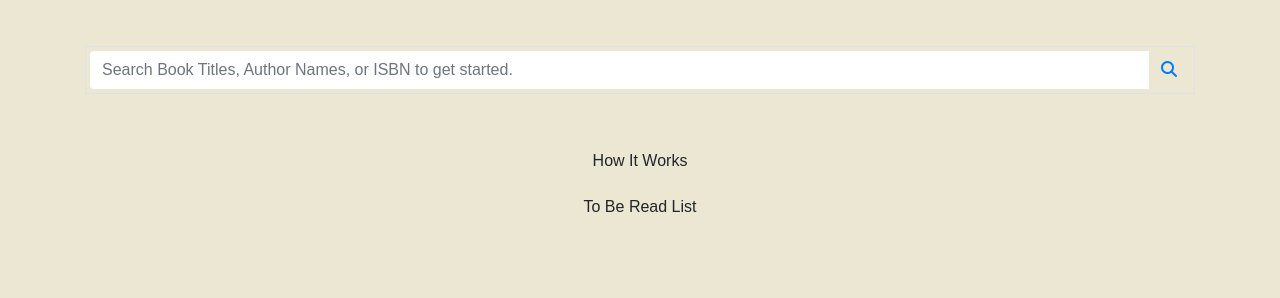
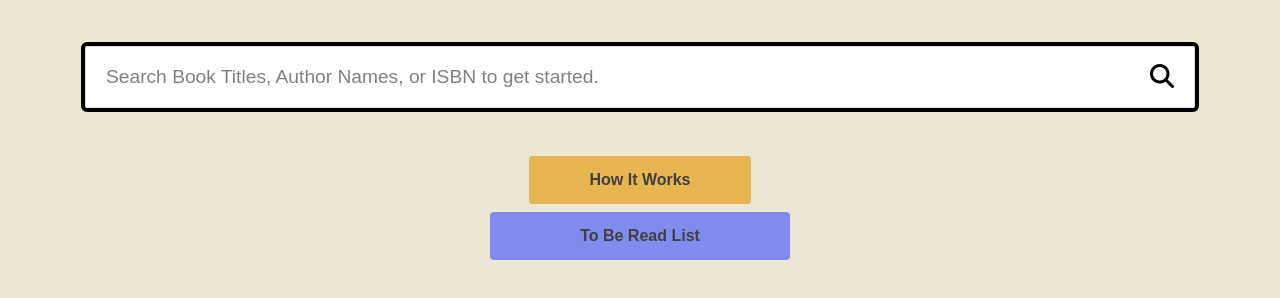
Before and after one commit to hgwhitfield/what-the-book, a plain HTML site: page index.html in a window 1280 px wide. Shown: the part 366-664 px from the top of the page. Drawn offline with nearby package versions, Linux system fonts and the light colour scheme; files that its build step writes are made by us from their sources; a web font is replaced by a local one.

Commit message:
Add styling for search bar and index.html buttons

```diff
--- a/assets/css/style.css
+++ b/assets/css/style.css
@@ -15,9 +15,94 @@ main {
 }
 
 .logo {
-    max-width: 100%; /* Adjust the size of the logo as needed */
+    max-width: 100%;
 }
 
 #logo-section {
     margin-top: 4rem; /* Add more space above the logo */
 }
+
+#search-section {
+    margin-top: 0; /* Remove margin-top to bring search bar closer to logo */
+    text-align: center;
+    margin-bottom: 1rem;
+    font-family: 'Chivo', sans-serif;
+}
+
+.input-group {
+    display: flex;
+    align-items: center;
+    border: 4px solid black;
+    border-radius: 2px;
+    padding: 0.5rem;
+    background-color: white;
+    outline: 4px solid black;
+}
+
+.input-group .form-control {
+    flex: 1;
+    border: none;
+    background: none;
+    outline: none;
+    box-shadow: none;
+    padding: 0.5rem 1rem;
+    font-size: 1.2rem;
+}
+
+.input-group-append .btn {
+    border: none;
+    background: none;
+    outline: none;
+    box-shadow: none;
+    color: black;
+    padding: 0.5rem 1rem;
+    font-size: 1.5rem;
+}
+
+.input-group-append .btn:hover {
+    color: rgba(0, 0, 0, 0.555);
+}
+
+.input-group-append .btn:focus {
+    outline: none;
+    box-shadow: none;
+}
+
+.input-group .form-control::placeholder {
+    color: gray;
+    opacity: 1;
+    font-size: 1.2rem;
+}
+
+input.form-control:focus {
+    box-shadow: none;
+    border: 1.5px solid #E3E6ED;
+    background-color: #F7F8FD;
+    letter-spacing: 1px;
+}
+
+.tbr-btn {
+    background-color: #818bed;
+    color: #404041;
+    font-weight: bold;
+    width: 100%;
+    max-width: 300px;
+    margin: 0 auto;
+    padding-top: 1%;
+    padding-bottom: 1%;
+}
+
+.howitworks-btn {
+    background-color: #e9b550;
+    color: #404041;
+    font-weight: bold;
+    width: 20%;
+    max-width: 300px;
+    margin: 0 auto;
+    padding-top: 1%;
+    padding-bottom: 1%;
+}
+
+.btn-primary:focus {
+    box-shadow: none;
+}
--- a/index.html
+++ b/index.html
@@ -5,7 +5,7 @@
     <meta name="viewport" content="width=device-width, initial-scale=1.0">
     <link rel="stylesheet" href="https://stackpath.bootstrapcdn.com/bootstrap/4.5.2/css/bootstrap.min.css">
     <link rel="stylesheet" href="https://cdnjs.cloudflare.com/ajax/libs/font-awesome/5.15.4/css/all.min.css">
-    <link rel="stylesheet" href="styles/css/style.css">
+    <link rel="stylesheet" href="assets/css/style.css">
     <title>What The Book</title>
 </head>
 <body>
```
